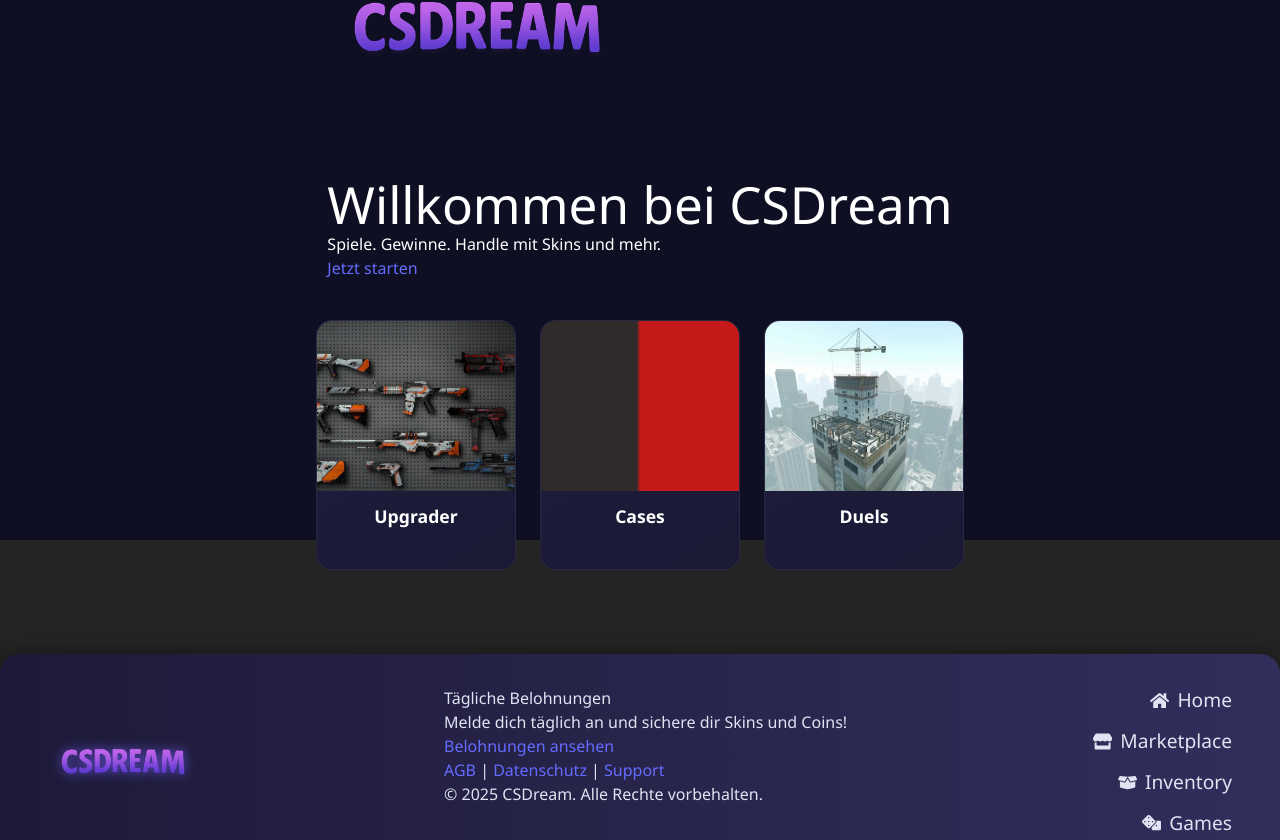
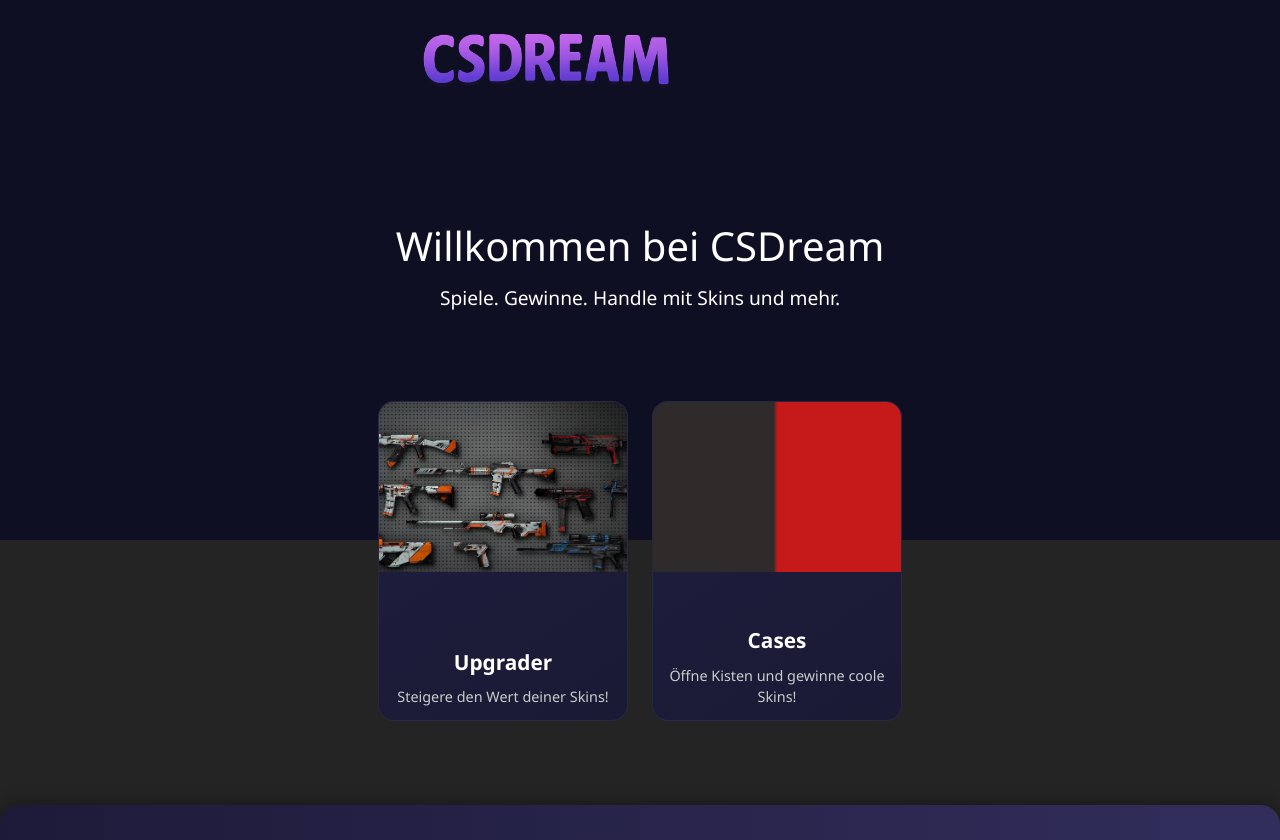
Before and after one commit to nicoriedner/CSDream, a React (Vite) app in the folder frontend/: page / in a window 1280 px wide. Shown: the part 260-1100 px from the top of the page. Built offline with nearby package versions, Linux system fonts and the light colour scheme.

Commit message:
Homepage, Freebies und Footer

```diff
--- a/frontend/src/components/Footer.tsx
+++ b/frontend/src/components/Footer.tsx
@@ -12,7 +12,6 @@ const Footer = () => {
             <div>
                 <h2>Tägliche Belohnungen</h2>
                 <p>Melde dich täglich an und sichere dir Skins und Coins!</p>
-                <Link to="/rewards" className="cta-button">Belohnungen ansehen</Link>
                 <div className="footer-links">
                     <Link to="/terms">AGB</Link> |
                     <Link to="/privacy"> Datenschutz</Link> |
--- a/frontend/src/css/Freebies.css
+++ b/frontend/src/css/Freebies.css
@@ -1,6 +1,11 @@
 .freebies-container {
     padding: 2rem;
     color: var(--text);
+    display: flex;
+    flex-direction: column;
+    align-items: center;
+    justify-content: center;
+    min-height: 100vh;
 }
 
 .freebies-grid {
@@ -8,7 +13,7 @@
     justify-content: center;
     gap: 2rem;
     margin-top: 2rem;
-    flex-wrap: wrap;
+    flex-wrap: nowrap; /* Keine Umbrüche */
 }
 
 .freebie-card {
@@ -18,13 +23,18 @@
     box-shadow: 0 0 10px rgba(0, 0, 0, 0.5);
     transition: transform 0.3s, box-shadow 0.3s;
     cursor: pointer;
-    width: 180px;
+    width: 250px; /* Größere Karten */
+    height: 300px; /* Größere Karten */
     text-align: center;
+    display: flex;
+    flex-direction: column;
+    justify-content: space-between;
+    padding: 1rem;
 }
 
 .freebie-card img {
     width: 100%;
-    height: 120px;
+    height: 150px;
     object-fit: contain;
     padding: 10px;
 }
@@ -36,6 +46,7 @@
 
 .freebie-info {
     padding: 0.5rem;
+    font-size: 1.1rem;
 }
 
 .claimed {
@@ -58,18 +69,18 @@
 .freebie-modal {
     background-color: var(--bg-dark);
     border-radius: 16px;
-    padding: 2rem;
+    padding: 3rem;
     text-align: center;
     box-shadow: 0 0 15px var(--accent);
-    max-width: 300px;
-    width: 100%;
+    width: 400px;
+    max-width: 90%;
     position: relative;
     animation: popIn 0.4s ease;
 }
 
 .freebie-modal img {
     width: 100%;
-    max-height: 180px;
+    max-height: 250px;
     object-fit: contain;
 }
 
@@ -103,7 +114,7 @@
     margin-top: 1rem;
     font-weight: bold;
     color: limegreen;
-    font-size: 1rem;
+    font-size: 1.2rem;
 }
 
 @keyframes popIn {
--- a/frontend/src/css/Homepage.css
+++ b/frontend/src/css/Homepage.css
@@ -9,12 +9,47 @@
 .homepage-logo {
     max-height: 300px;
     object-fit: contain;
+    transition: transform 0.3s ease;
+}
+
+.homepage-logo:hover {
+    transform: scale(1.1);
+}
+
+.hero-section {
+    text-align: center;
+    margin-top: 2rem;
+}
+
+.hero-section h1 {
+    font-size: 2.5rem;
+    margin: 1rem 0;
+}
+
+.hero-section p {
+    font-size: 1.2rem;
+    margin-bottom: 1.5rem;
+}
+
+.cta-button {
+    background-color: var(--accent);
+    color: white;
+    padding: 1rem 2rem;
+    border-radius: 10px;
+    font-weight: bold;
+    text-decoration: none;
+    transition: background-color 0.3s;
+}
+
+.cta-button:hover {
+    background-color: #4a3aa7;
 }
 
 .carousel-container {
     width: 100%;
     overflow-x: auto;
     padding-bottom: 1rem;
+    margin-top: 3rem;
 }
 
 .carousel-track {
@@ -27,21 +62,29 @@
 
 .game-card {
     flex: 0 0 auto;
-    width: 200px;
-    height: 250px;
+    width: 250px;
+    height: 320px;
     background: linear-gradient(145deg, #1e1e3f, #1a1a35);
     border-radius: 16px;
     overflow: hidden;
     text-align: center;
     color: white;
     text-decoration: none;
-    transition: transform 0.3s, box-shadow 0.3s;
+    transition: transform 0.3s, box-shadow 0.3s, opacity 0.3s;
     border: 1px solid rgba(255, 255, 255, 0.05);
+}
+
+.game-card-inner {
+    display: flex;
+    flex-direction: column;
+    height: 100%;
+    justify-content: space-between;
 }
 
 .game-card:hover {
     transform: scale(1.05);
     box-shadow: 0 4px 20px rgba(255, 255, 255, 0.1);
+    opacity: 0.9;
 }
 
 .game-image {
@@ -50,10 +93,19 @@
     object-fit: cover;
 }
 
+.game-info {
+    padding: 0.75rem;
+}
+
 .game-name {
-    padding: 0.75rem 0;
     font-weight: bold;
-    font-size: 1.1rem;
+    font-size: 1.3rem;
+    margin-bottom: 0.5rem;
+}
+
+.game-description {
+    font-size: 0.9rem;
+    color: #ccc;
 }
 
 .login-success-banner {
--- a/frontend/src/views/Homepage.tsx
+++ b/frontend/src/views/Homepage.tsx
@@ -3,13 +3,11 @@ import { useEffect, useState } from 'react';
 import logo from "../assets/CSDream_Logo.png";
 import upgraderImage from "../assets/upgrader.jpg";
 import rouletteImage from "../assets/roulette.png";
-import towerImage from "../assets/tower.jpeg";
 import "../css/Homepage.css";
 
 const games = [
-    { name: 'Upgrader', image: upgraderImage, link: '/upgrader' },
-    { name: 'Cases', image: rouletteImage, link: '/cases' },
-    { name: 'Duels', image: towerImage, link: '/duels' }
+    { name: 'Upgrader', image: upgraderImage, link: '/upgrader', description: 'Steigere den Wert deiner Skins!' },
+    { name: 'Cases', image: rouletteImage, link: '/cases', description: 'Öffne Kisten und gewinne coole Skins!' },
 ];
 
 function Homepage() {
@@ -36,17 +34,21 @@ function Homepage() {
                 <img src={logo} alt="CSDream Logo" className="homepage-logo" />
                 <h1>Willkommen bei CSDream</h1>
                 <p>Spiele. Gewinne. Handle mit Skins und mehr.</p>
-                <Link to="/register" className="cta-button">Jetzt starten</Link>
+                {/* Entferne den "Jetzt starten" Button */}
+                {/* <Link to="/register" className="cta-button">Jetzt starten</Link> */}
             </section>
-
-            <br/>
 
             <section className="carousel-container">
                 <div className="carousel-track">
                     {games.map((game, index) => (
                         <Link to={game.link} key={index} className="game-card">
-                            <img src={game.image} alt={game.name} className="game-image" />
-                            <div className="game-name">{game.name}</div>
+                            <div className="game-card-inner">
+                                <img src={game.image} alt={game.name} className="game-image" />
+                                <div className="game-info">
+                                    <div className="game-name">{game.name}</div>
+                                    <p className="game-description">{game.description}</p>
+                                </div>
+                            </div>
                         </Link>
                     ))}
                 </div>
```
